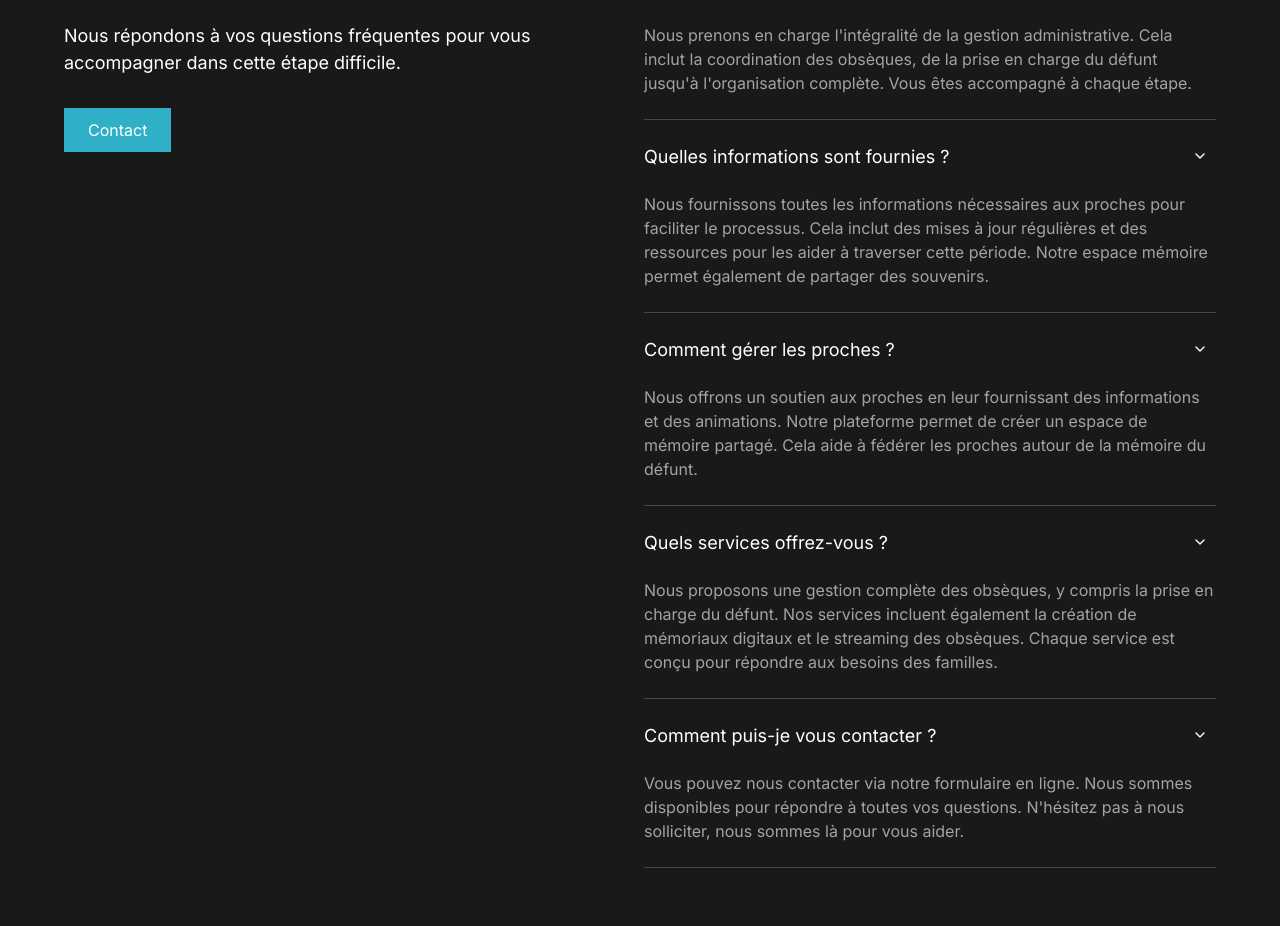
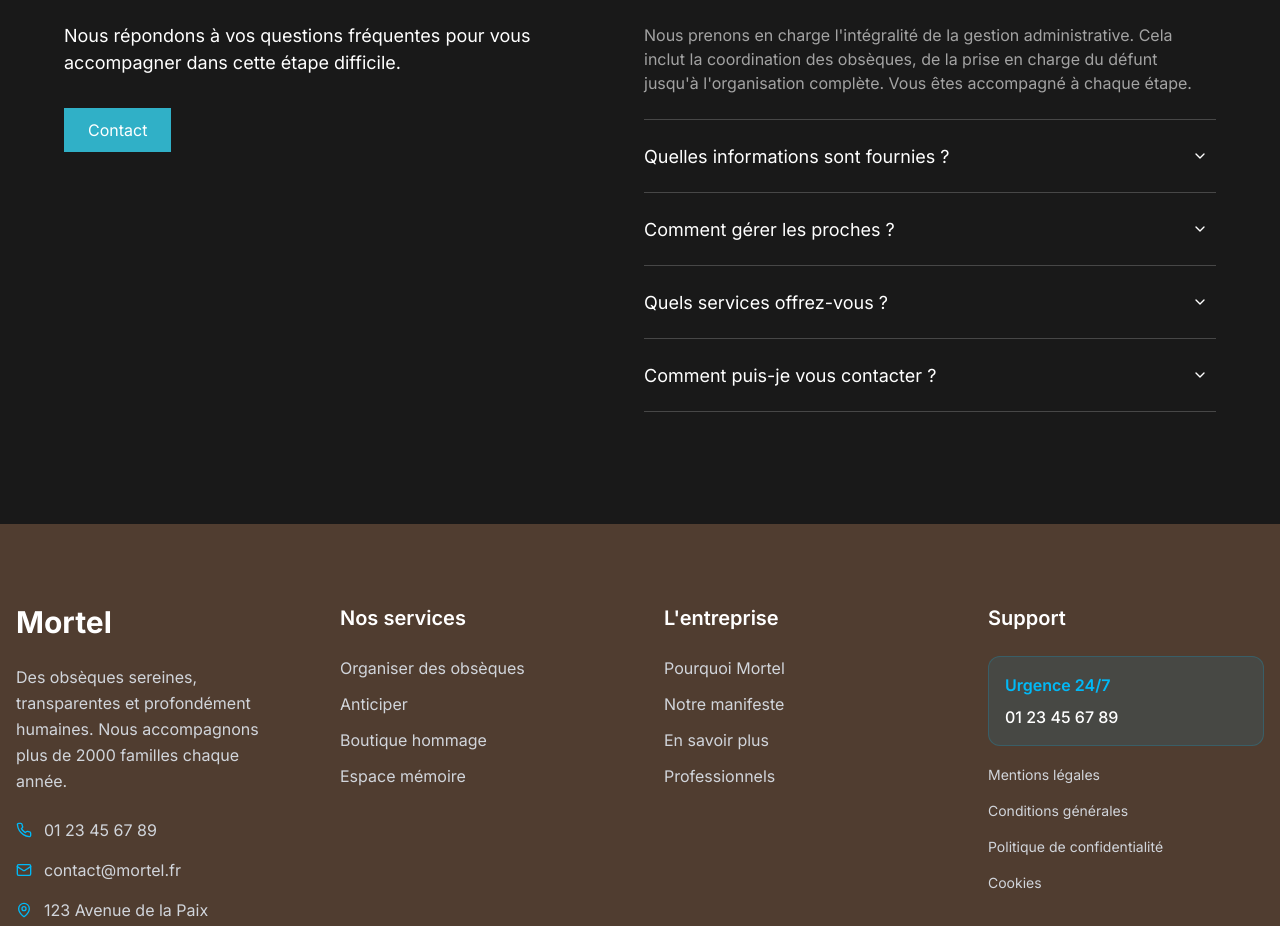
Before and after one commit to fmeleard84/mortel-memory-space, a React (Vite) app: page / in a window 1280 px wide. Shown: the part 7298-8224 px from the top of the page. Built offline with nearby package versions, Linux system fonts and the light colour scheme.

Commit message:
Refactor: Make FAQ dynamic and collapsible
Implement dynamic FAQ with collapsible sections, keeping the first section open and closing the others as specified.

```diff
--- a/src/components/NewFAQ.tsx
+++ b/src/components/NewFAQ.tsx
@@ -1,8 +1,41 @@
 
-import React from 'react';
+import React, { useState } from 'react';
 import { ChevronUp } from 'lucide-react';
 
 const NewFAQ = () => {
+  const [openItems, setOpenItems] = useState<number[]>([0]); // Premier item ouvert par défaut
+
+  const toggleItem = (index: number) => {
+    setOpenItems(prev =>
+      prev.includes(index)
+        ? prev.filter(i => i !== index)
+        : [...prev, index]
+    );
+  };
+
+  const faqItems = [
+    {
+      question: "Comment se déroule l'organisation ?",
+      answer: "Nous prenons en charge l'intégralité de la gestion administrative. Cela inclut la coordination des obsèques, de la prise en charge du défunt jusqu'à l'organisation complète. Vous êtes accompagné à chaque étape."
+    },
+    {
+      question: "Quelles informations sont fournies ?",
+      answer: "Nous fournissons toutes les informations nécessaires aux proches pour faciliter le processus. Cela inclut des mises à jour régulières et des ressources pour les aider à traverser cette période. Notre espace mémoire permet également de partager des souvenirs."
+    },
+    {
+      question: "Comment gérer les proches ?",
+      answer: "Nous offrons un soutien aux proches en leur fournissant des informations et des animations. Notre plateforme permet de créer un espace de mémoire partagé. Cela aide à fédérer les proches autour de la mémoire du défunt."
+    },
+    {
+      question: "Quels services offrez-vous ?",
+      answer: "Nous proposons une gestion complète des obsèques, y compris la prise en charge du défunt. Nos services incluent également la création de mémoriaux digitaux et le streaming des obsèques. Chaque service est conçu pour répondre aux besoins des familles."
+    },
+    {
+      question: "Comment puis-je vous contacter ?",
+      answer: "Vous pouvez nous contacter via notre formulaire en ligne. Nous sommes disponibles pour répondre à toutes vos questions. N'hésitez pas à nous solliciter, nous sommes là pour vous aider."
+    }
+  ];
+
   return (
     <section className="w-full bg-mortel-dark">
       <div className="w-full px-4 md:px-16 py-28">
@@ -26,85 +59,33 @@ const NewFAQ = () => {
 
             <div className="flex-1 border-b border-white/20">
               <div className="flex flex-col">
-                <div className="border-t border-white/20">
-                  <div className="py-5 flex items-center justify-between gap-6">
+                {faqItems.map((item, index) => (
+                  <div key={index} className="border-t border-white/20">
+                    <button
+                      onClick={() => toggleItem(index)}
+                      className="w-full py-5 flex items-center justify-between gap-6 text-left hover:bg-white/5 transition-colors"
+                    >
                       <div className="flex-1 text-white text-lg font-inter font-normal leading-[27px]">
-                      Comment se déroule l'organisation ?
+                        {item.question}
                       </div>
                       <div className="w-8 h-8 flex items-center justify-center">
-                      <ChevronUp className="w-4 h-4 text-white rotate-180" />
+                        <ChevronUp
+                          className={`w-4 h-4 text-white transition-transform duration-200 ${
+                            openItems.includes(index) ? '' : 'rotate-180'
+                          }`}
+                        />
                       </div>
-                  </div>
+                    </button>
+
+                    {openItems.includes(index) && (
                       <div className="pb-6">
                         <p className="text-neutral-400 text-base font-inter font-normal leading-6">
-                      Nous prenons en charge l'intégralité de la gestion administrative. Cela inclut la coordination des obsèques, de la prise en charge du défunt jusqu'à l'organisation complète. Vous êtes accompagné à chaque étape.
+                          {item.answer}
                         </p>
                       </div>
+                    )}
                   </div>
-
-                <div className="border-t border-white/20">
-                  <div className="py-5 flex items-center justify-between gap-6">
-                    <div className="flex-1 text-white text-lg font-inter font-normal leading-[27px]">
-                      Quelles informations sont fournies ?
-                    </div>
-                    <div className="w-8 h-8 flex items-center justify-center">
-                      <ChevronUp className="w-4 h-4 text-white rotate-180" />
-                    </div>
-                  </div>
-                  <div className="pb-6">
-                    <p className="text-neutral-400 text-base font-inter font-normal leading-6">
-                      Nous fournissons toutes les informations nécessaires aux proches pour faciliter le processus. Cela inclut des mises à jour régulières et des ressources pour les aider à traverser cette période. Notre espace mémoire permet également de partager des souvenirs.
-                    </p>
-                  </div>
-                </div>
-
-                <div className="border-t border-white/20">
-                  <div className="py-5 flex items-center justify-between gap-6">
-                    <div className="flex-1 text-white text-lg font-inter font-normal leading-[27px]">
-                      Comment gérer les proches ?
-                    </div>
-                    <div className="w-8 h-8 flex items-center justify-center">
-                      <ChevronUp className="w-4 h-4 text-white rotate-180" />
-                    </div>
-                  </div>
-                  <div className="pb-6">
-                    <p className="text-neutral-400 text-base font-inter font-normal leading-6">
-                      Nous offrons un soutien aux proches en leur fournissant des informations et des animations. Notre plateforme permet de créer un espace de mémoire partagé. Cela aide à fédérer les proches autour de la mémoire du défunt.
-                    </p>
-                  </div>
-                </div>
-
-                <div className="border-t border-white/20">
-                  <div className="py-5 flex items-center justify-between gap-6">
-                    <div className="flex-1 text-white text-lg font-inter font-normal leading-[27px]">
-                      Quels services offrez-vous ?
-                    </div>
-                    <div className="w-8 h-8 flex items-center justify-center">
-                      <ChevronUp className="w-4 h-4 text-white rotate-180" />
-                    </div>
-                  </div>
-                  <div className="pb-6">
-                    <p className="text-neutral-400 text-base font-inter font-normal leading-6">
-                      Nous proposons une gestion complète des obsèques, y compris la prise en charge du défunt. Nos services incluent également la création de mémoriaux digitaux et le streaming des obsèques. Chaque service est conçu pour répondre aux besoins des familles.
-                    </p>
-                  </div>
-                </div>
-
-                <div className="border-t border-white/20">
-                  <div className="py-5 flex items-center justify-between gap-6">
-                    <div className="flex-1 text-white text-lg font-inter font-normal leading-[27px]">
-                      Comment puis-je vous contacter ?
-                    </div>
-                    <div className="w-8 h-8 flex items-center justify-center">
-                      <ChevronUp className="w-4 h-4 text-white rotate-180" />
-                    </div>
-                  </div>
-                  <div className="pb-6">
-                    <p className="text-neutral-400 text-base font-inter font-normal leading-6">
-                      Vous pouvez nous contacter via notre formulaire en ligne. Nous sommes disponibles pour répondre à toutes vos questions. N'hésitez pas à nous solliciter, nous sommes là pour vous aider.
-                    </p>
-                  </div>
-                </div>
+                ))}
               </div>
             </div>
           </div>
```
Lines whose indentation alone changed are shown as unchanged.
